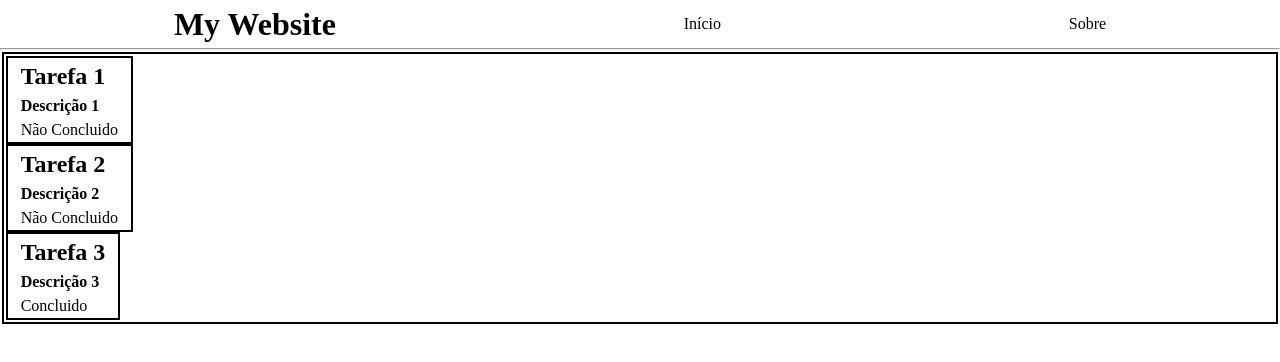
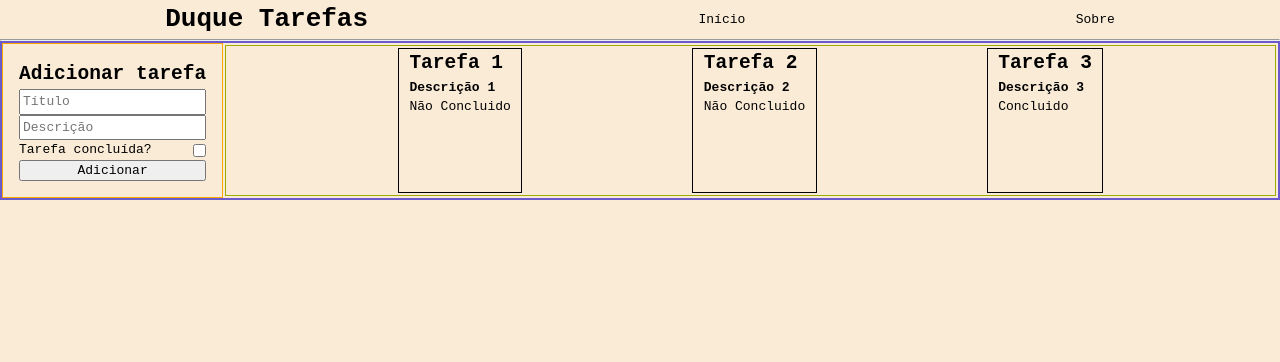
Before and after one commit to kyoduke/react-todo-list-project, a React (Vite) app: page / in a window 1280 px wide. Shown: the top 362 px of the page. Built offline with nearby package versions, Linux system fonts and the light colour scheme.

Commit message:
simple style to input container/ add event handler for input button

```diff
--- a/package.json
+++ b/package.json
@@ -11,7 +11,8 @@
   },
   "dependencies": {
     "react": "^18.2.0",
-    "react-dom": "^18.2.0"
+    "react-dom": "^18.2.0",
+    "uuid": "^9.0.1"
   },
   "devDependencies": {
     "@types/react": "^18.2.66",
--- a/src/App.jsx
+++ b/src/App.jsx
@@ -1,21 +1,42 @@
 import { useState } from 'react'
 import Header from "./Header"
 import List from "./List"
+import { v4 as uuidv4 } from 'uuid'
+
 
 function App() {
 
-  const lists = [{title: "Tarefa 1", description: "Descrição 1", done: false}, {title: "Tarefa 2", description: "Descrição 2", done: false}, {title: "Tarefa 3", description: "Descrição 3", done: true}]
+  const [lists, setLists] = useState([{ title: "Tarefa 1", description: "Descrição 1", done: false }, { title: "Tarefa 2", description: "Descrição 2", done: false }, { title: "Tarefa 3", description: "Descrição 3", done: true }])
   return (
     <>
       <Header />
-      <div className='list-container'>
-        {lists.map(list => {
-          // MUDAR KEY
-          return <List key={list.title} title={list.title} description={list.description} done={list.done} />
-        })
-        }
+      <div className="app-flex-container">
+        <div className="input-container">
+          <h2>Adicionar tarefa</h2>
+          <input type="text" name="" id="" placeholder="Título"/>
+          <input type="text" name="" id="" placeholder="Descrição"/>
+          <div className="checkbox">
+            <label htmlFor="completed">Tarefa concluída?</label>
+            <input type="checkbox" name="completed" id="" />
+          </div>
+          <input type="button" value="Adicionar" onClick={() => setLists(
+            [...lists, {
+              // dados estaticos para teste, substituir por valores nos inputs
+              title: "Tarefa adicionada",
+              description: "Tarefa adicionada",
+              done: false}]
+              )}/>
 
+        </div>
+        <div className='list-container'>
+          {lists.map(list => {
+            return <List key={uuidv4()} title={list.title} description={list.description} done={list.done} />
+          })
+          }
+
+        </div>
       </div>
+
     </>
   )
 }
--- a/src/Header.jsx
+++ b/src/Header.jsx
@@ -2,7 +2,7 @@ function Header() {
 	return (
 		<>
 			<header className="header">
-				<h1>My Website</h1>
+				<h1>Duque Tarefas</h1>
 
 				<li className="header-list-item">Início</li>
 				<li className="header-list-item">Sobre</li>
--- a/src/app.css
+++ b/src/app.css
@@ -1,3 +1,8 @@
+body {
+	background-color:antiquewhite;
+	font-family:monospace
+}
+
 .header {
 	display: flex;
 	justify-content: space-around;
@@ -5,17 +10,52 @@
 	list-style-type: none;
 }
 
-.header-list-item {
+.header-list-item {}
+
+.app-flex-container {
+	border: 2px solid slateblue;
+	display: flex;
+	flex-wrap: wrap;
+
+}
+
+.input-container {
+	padding: 1rem;
+	width: fit-content;
+	border: 1px solid orange;
+
+	display: flex;
+	flex-direction: column;
+	/* height: 10rem; */
+}
+
+.input-container > .checkbox {
+	display: flex;
+	justify-content: space-between;
+	align-items: center;
+	/* border: 1px solid black; */
+}
+
+.checkbox > label {
+
 }
 
 .list-container {
-	margin: 2px;
+	display: flex;
+	margin: 0.1rem;
 	padding: 2px;
-	border: 2px solid black;
+	border: 1px solid rgb(155, 172, 3);
+	justify-content: space-evenly;
+	flex-grow: 1;
+	/* flex-wrap: wrap; */
+}
+
+.list-container>div {
+	/* align-self: flex-start; */
 }
 
 .card-list {
 	padding: 0 1% 0 1%;
 	width: fit-content;
-	border: 2px solid black;
+	border: 1px solid black;
 }
```
Also changed, not shown: src/List.jsx (+10 -0 lines), 2 other files (tests, documents, lock files or other folders).
